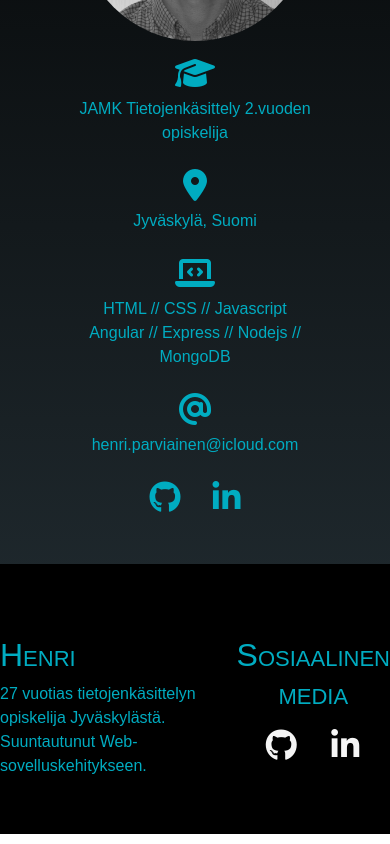
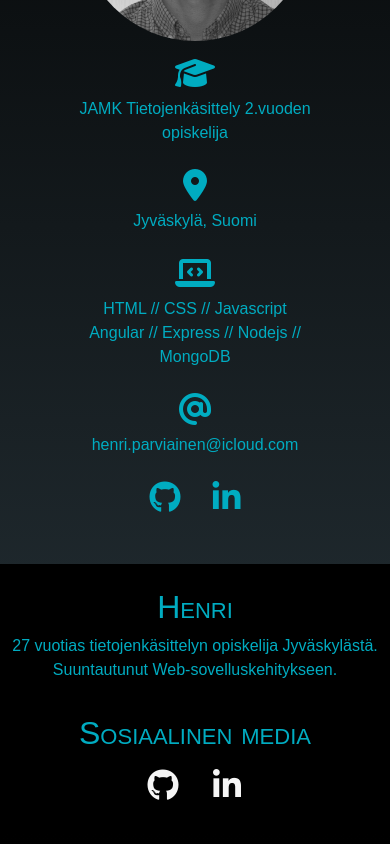
Before and after one commit to henripar/portfolio, an Angular app: page / in a window 390 px wide. Shown: the part 382-1226 px from the top of the page. Built offline with nearby package versions, Linux system fonts and the light colour scheme.

Commit message:
parannettu responsiivisuutta

```diff
--- a/src/app/footer/footer.component.css
+++ b/src/app/footer/footer.component.css
@@ -30,3 +30,20 @@ a {
 a:hover {
   color: #00acc1;
 }
+
+@media screen and (max-width: 650px) {
+  .main-container {
+    display: block;
+  }
+  .main-container div {
+    display: block;
+    justify-content: center;
+    text-align: center;
+    padding-top: 1.5em;
+  }
+  #social {
+    padding-top: 1em;
+    margin-left: 0;
+    padding-bottom: 2em;
+  }
+}
--- a/src/app/lintukoto/lintukoto.component.css
+++ b/src/app/lintukoto/lintukoto.component.css
@@ -165,4 +165,12 @@ li {
   video {
     width: 100%;
   }
+  .angular {
+    display: block;
+  }
+
+  .osaamisdiv {
+    display: block !important;
+    width: 88%;
+  }
 }
--- a/src/app/lintukoto/lintukoto.component.html
+++ b/src/app/lintukoto/lintukoto.component.html
@@ -198,16 +198,8 @@
     Angular
     <img src="../assets/angular.png" alt="Angular logo" class="otsikkologo" />
   </h4>
-  <div style="display: flex; text-align: center;" class="angular">
-    <div
-      style="
-        display: inline;
-        padding: 2em;
-        margin: 1em auto;
-        border-radius: 25px;
-        box-shadow: inset 0 0 30px grey;
-      "
-    >
+  <div class="angular">
+    <div class="osaamisdiv">
       <h5>Syvennetty osaaminen</h5>
       <ul class="osaamislista">
         <li>Routing</li>
@@ -218,15 +210,7 @@
         <li>HTML, CSS, Typescript</li>
       </ul>
     </div>
-    <div
-      style="
-        display: inline;
-        padding: 2em;
-        margin: 1em auto;
-        border-radius: 25px;
-        box-shadow: inset 0 0 30px grey;
-      "
-    >
+    <div class="osaamisdiv">
       <h5>Uusi hankittu osaaminen</h5>
       <ul class="osaamislista">
         <li>HTTP pyynnöt</li>
```
